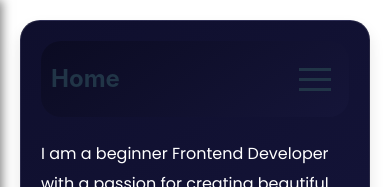
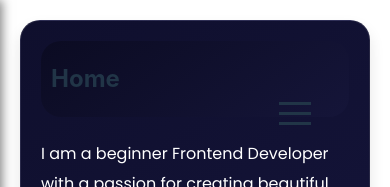
Before and after one commit to SebiDeveloper/Seby-portfolio, a React (Vite) app: page / in a window 390 px wide. Shown: the top 187 px of the page. Built offline with nearby package versions, Linux system fonts and the light colour scheme.

Commit message:
typed hamburgerMenu

```diff
--- a/src/components/hamburger/HamburgerMenu.jsx
+++ b/src/components/hamburger/HamburgerMenu.tsx
@@ -1,14 +1,20 @@
+import React from "react";
 import { useState, useEffect } from "react";
 import { NavLink, useLocation } from "react-router-dom";
 import { Divide as Hamburger } from "hamburger-react";
 
 import "./HamburgerMenu.scss";
 
-const HamburgerMenu = () => {
-    const [isOpen, setOpen] = useState(false);
+type NavItem = {
+    name: string;
+    path: string;
+}
+
+const HamburgerMenu: React.FC = () => {
+    const [isOpen, setOpen] = useState<boolean>(false);
     const location = useLocation();
 
-    const navItems = [
+    const navItems: NavItem[] = [
         { name: "ABOUT 🧑‍💻", path: "/about" },
         { name: "RESUME 📱", path: "/resume" },
         { name: "PORTFOLIO  💼", path: "/portfolio" },
@@ -29,7 +35,9 @@ const HamburgerMenu = () => {
 
     return (
         <div className="hamburger">
-            <Hamburger toggled={isOpen} toggle={setOpen} className="hamburger__button" />
+            <div className="hamburger__button">
+                <Hamburger toggled={isOpen} toggle={setOpen} />
+            </div>
 
             <div className={`hamburger__menu ${isOpen ? "hamburger__menu--open" : ""}`}>
 
@@ -44,7 +52,7 @@ const HamburgerMenu = () => {
                             <li key={name} className="hamburger__item">
                                 <NavLink
                                     to={path}
-                                    className={({ isActive }) =>
+                                    className={({ isActive }: {isActive: boolean}) =>
                                         `hamburger__link ${(isActive || isPortfolioActive) ? "hamburger__link--active" : ""}`
                                     }
                                     end={path !== "/portfolio"}
```
